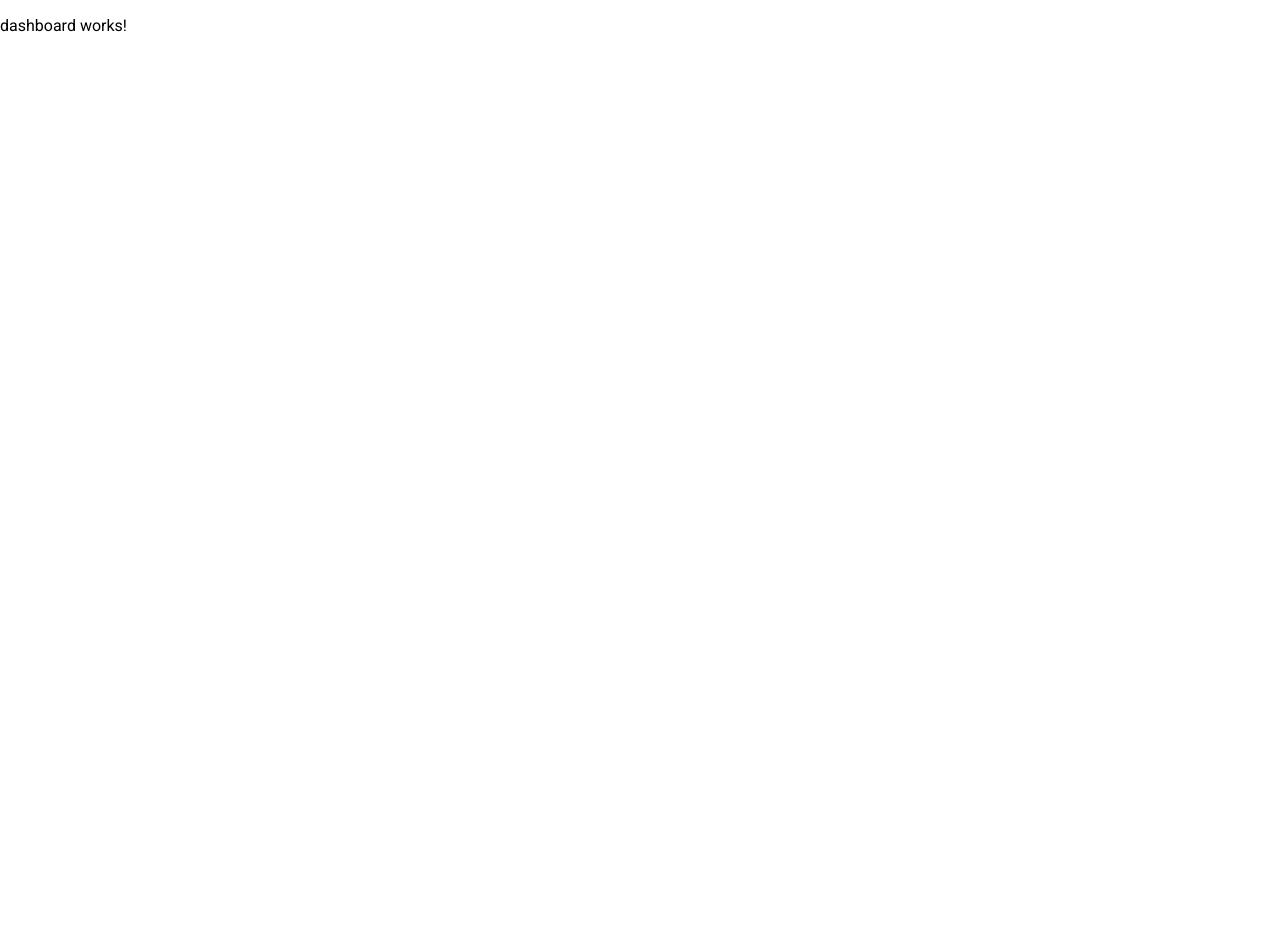
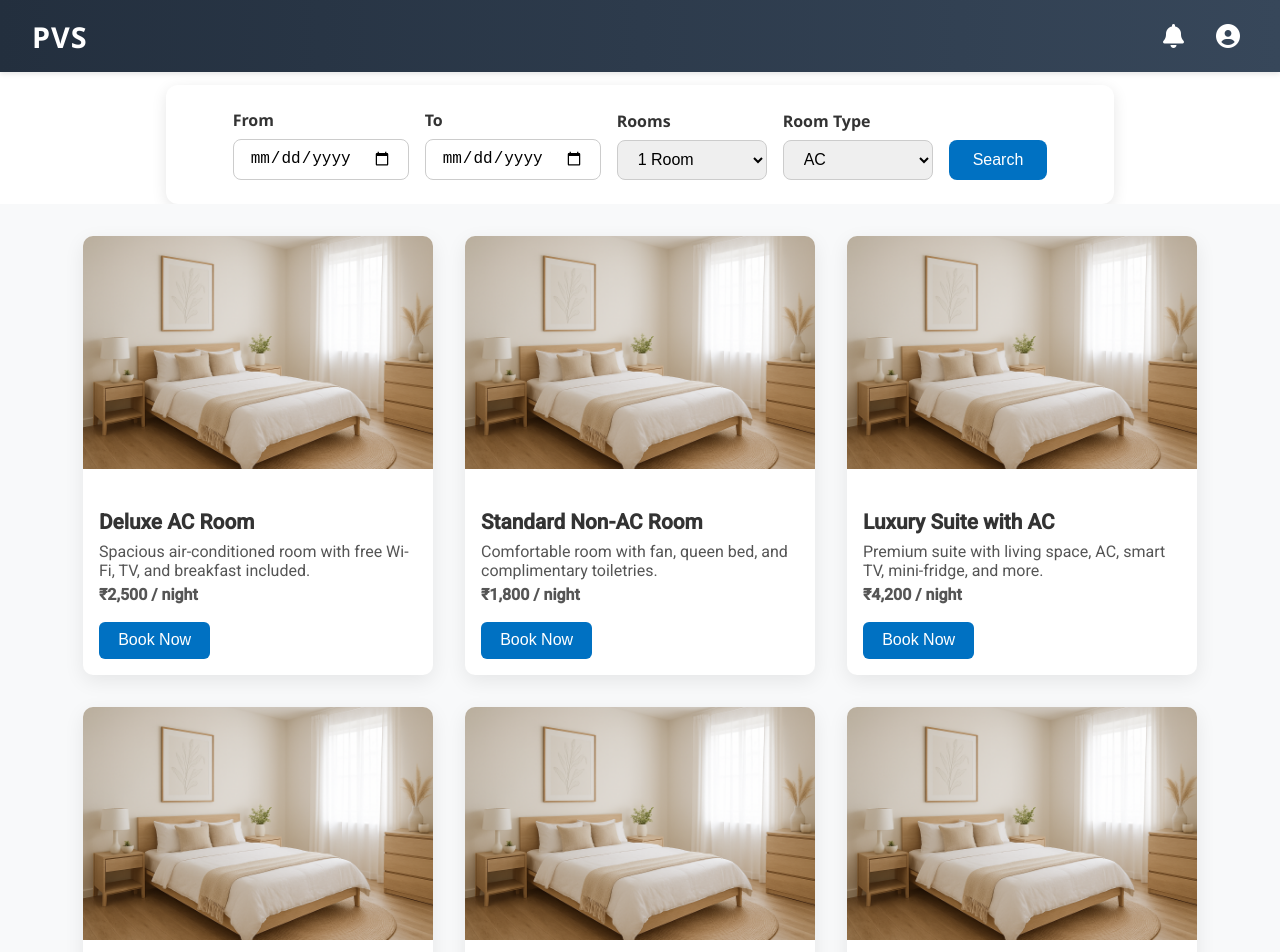
Before and after one commit to Karunakarankavi/pvsfrontend, an Angular app: page /dashboard in a window 1280 px wide. Shown: the top 952 px of the page. Before the commit the page ends 816 px from the top, so only its background shows below. Built offline with nearby package versions, Linux system fonts and the light colour scheme; no server answers.

Commit message:
login and user save done

```diff
--- a/src/app/dashboard/dashboard.component.css
+++ b/src/app/dashboard/dashboard.component.css
@@ -0,0 +1,165 @@
+/* Common style for header */
+.app-header {
+  display: flex;
+  justify-content: space-between;
+  align-items: center;
+  padding: 1rem 2rem;
+  background: linear-gradient(90deg, #232f3e, #37475a);
+  color: white;
+  font-family: "Segoe UI", sans-serif;
+  box-shadow: 0 2px 5px rgba(0, 0, 0, 0.1);
+}
+
+.brand {
+  font-size: 1.8rem;
+  font-weight: bold;
+  letter-spacing: 1px;
+}
+
+.auth-actions {
+  display: flex;
+  gap: 1rem;
+}
+
+/* Style for icon buttons */
+.icon-btn {
+  background: transparent;
+  border: none;
+  font-size: 1.5rem;
+  color: white;
+  cursor: pointer;
+  display: flex;
+  align-items: center;
+  justify-content: center;
+  padding: 0.5rem;
+  border-radius: 50%;
+  transition: background 0.3s ease;
+}
+
+/* Optional: Add subtle hover effect */
+.icon-btn:hover {
+  background-color: rgba(255, 255, 255, 0.1);
+}
+
+.hotel-search-bar {
+  display: flex;
+  flex-wrap: wrap;
+  gap: 1rem;
+  background: #ffffff;
+  padding: 1.5rem;
+  border-radius: 12px;
+  box-shadow: 0 4px 15px rgba(0, 0, 0, 0.1);
+  justify-content: center;
+  align-items: flex-end;
+  max-width: 900px;
+  margin: auto;
+  font-family: "Segoe UI", sans-serif;
+  margin-top: 1%;
+}
+
+.field {
+  display: flex;
+  flex-direction: column;
+  min-width: 150px;
+}
+
+.field label {
+  margin-bottom: 0.5rem;
+  font-weight: 600;
+  color: #333;
+}
+
+.input {
+  padding: 0.6rem 1rem;
+  border: 1px solid #ccc;
+  border-radius: 8px;
+  font-size: 1rem;
+  outline: none;
+  transition: border-color 0.3s;
+}
+
+.input:focus {
+  border-color: #0071c2;
+}
+
+.search-btn {
+  background-color: #0071c2;
+  color: white;
+  border: none;
+  padding: 0.7rem 1.5rem;
+  font-size: 1rem;
+  border-radius: 8px;
+  cursor: pointer;
+  transition: background-color 0.3s ease;
+}
+
+.search-btn:hover {
+  background-color: #005b9e;
+}
+
+/* room list */
+
+.room-list {
+  display: flex;
+  flex-wrap: wrap;
+  gap: 2rem;
+  padding: 2rem;
+  justify-content: center;
+  background-color: #f8f9fa;
+  overflow: auto;
+}
+
+.room-card {
+  background-color: #fff;
+  border-radius: 10px;
+  box-shadow: 0 6px 20px rgba(0, 0, 0, 0.08);
+  overflow: hidden;
+  max-width: 350px;
+  transition: transform 0.3s ease;
+}
+
+.room-card:hover {
+  transform: translateY(-5px);
+}
+
+.room-card img {
+  width: 100%;
+  height: auto;
+  object-fit: cover;
+}
+
+.room-info {
+  padding: 1rem;
+}
+
+.room-info h3 {
+  font-size: 1.3rem;
+  margin-bottom: 0.5rem;
+  color: #333;
+}
+
+.room-info p {
+  margin: 0.3rem 0;
+  color: #555;
+}
+
+.price {
+  font-weight: bold;
+  color: #0071c2;
+}
+
+.book-btn {
+  margin-top: 0.8rem;
+  background-color: #0071c2;
+  color: white;
+  border: none;
+  padding: 0.6rem 1.2rem;
+  font-size: 1rem;
+  border-radius: 6px;
+  cursor: pointer;
+  transition: background 0.3s ease;
+}
+
+.book-btn:hover {
+  background-color: #005b9e;
+}
--- a/src/app/dashboard/dashboard.component.html
+++ b/src/app/dashboard/dashboard.component.html
@@ -1 +1,121 @@
-<p>dashboard works!</p>
+<!-- HEADER -->
+<header class="app-header">
+  <div class="brand">PVS</div>
+  <nav class="auth-actions">
+    <button class="icon-btn" aria-label="Notifications">
+      <i class="fas fa-bell"></i>
+    </button>
+    <button class="icon-btn" aria-label="User Profile">
+      <i class="fas fa-user-circle"></i>
+    </button>
+  </nav>
+</header>
+
+<!-- SEARCH BAR -->
+<div class="hotel-search-bar">
+  <div class="field">
+    <label>From</label>
+    <input type="date" class="input" />
+  </div>
+
+  <div class="field">
+    <label>To</label>
+    <input type="date" class="input" />
+  </div>
+
+  <div class="field">
+    <label>Rooms</label>
+    <select class="input">
+      <option value="1">1 Room</option>
+      <option value="2">2 Rooms</option>
+      <option value="3">3 Rooms</option>
+    </select>
+  </div>
+
+  <div class="field">
+    <label>Room Type</label>
+    <select class="input">
+      <option value="ac">AC</option>
+      <option value="non-ac">Non-AC</option>
+    </select>
+  </div>
+
+  <button class="search-btn">Search</button>
+</div>
+
+<!-- ROOM LISTING SECTION -->
+<div class="room-list">
+  <div class="room-card">
+    <img src="assets/img/room-clean.png" alt="Room Image" />
+    <div class="room-info">
+      <h3>Deluxe AC Room</h3>
+      <p>Spacious air-conditioned room with free Wi-Fi, TV, and breakfast included.</p>
+      <p class="price">₹2,500 / night</p>
+      <button class="book-btn">Book Now</button>
+    </div>
+  </div>
+
+  <div class="room-card">
+    <img src="assets/img/room-clean.png" alt="Room Image" />
+    <div class="room-info">
+      <h3>Standard Non-AC Room</h3>
+      <p>Comfortable room with fan, queen bed, and complimentary toiletries.</p>
+      <p class="price">₹1,800 / night</p>
+      <button class="book-btn">Book Now</button>
+    </div>
+  </div>
+
+  <div class="room-card">
+    <img src="assets/img/room-clean.png" alt="Room Image" />
+    <div class="room-info">
+      <h3>Luxury Suite with AC</h3>
+      <p>Premium suite with living space, AC, smart TV, mini-fridge, and more.</p>
+      <p class="price">₹4,200 / night</p>
+      <button class="book-btn">Book Now</button>
+    </div>
+  </div>
+
+
+  <div class="room-card">
+    <img src="assets/img/room-clean.png" alt="Room Image" />
+    <div class="room-info">
+      <h3>Luxury Suite with AC</h3>
+      <p>Premium suite with living space, AC, smart TV, mini-fridge, and more.</p>
+      <p class="price">₹4,200 / night</p>
+      <button class="book-btn">Book Now</button>
+    </div>
+  </div>
+
+
+  <div class="room-card">
+    <img src="assets/img/room-clean.png" alt="Room Image" />
+    <div class="room-info">
+      <h3>Luxury Suite with AC</h3>
+      <p>Premium suite with living space, AC, smart TV, mini-fridge, and more.</p>
+      <p class="price">₹4,200 / night</p>
+      <button class="book-btn">Book Now</button>
+    </div>
+  </div>
+
+
+  <div class="room-card">
+    <img src="assets/img/room-clean.png" alt="Room Image" />
+    <div class="room-info">
+      <h3>Luxury Suite with AC</h3>
+      <p>Premium suite with living space, AC, smart TV, mini-fridge, and more.</p>
+      <p class="price">₹4,200 / night</p>
+      <button class="book-btn">Book Now</button>
+    </div>
+  </div>
+
+
+  <div class="room-card">
+    <img src="assets/img/room-clean.png" alt="Room Image" />
+    <div class="room-info">
+      <h3>Luxury Suite with AC</h3>
+      <p>Premium suite with living space, AC, smart TV, mini-fridge, and more.</p>
+      <p class="price">₹4,200 / night</p>
+      <button class="book-btn">Book Now</button>
+    </div>
+  </div>
+</div>
--- a/src/app/landing/landing.component.ts
+++ b/src/app/landing/landing.component.ts
@@ -16,10 +16,21 @@ export class LandingComponent {
 
 
 openAuthDialog() {
-  this.dialog.open(AuthDialogComponent, {
-    width: '40%',
-    height : '60%',
+  const dialogRef = this.dialog.open(AuthDialogComponent, {
+  width: '40%',
+  height: '60%',
+});
 
-  });
+dialogRef.afterClosed().subscribe(result => {
+  console.log(result)
+  if(result){
+    this.openAuthDialog()
+  }
+  console.log('The dialog was closed');
+  // Handle the result here
+});
+
+
+
 }
 }
--- a/src/index.html
+++ b/src/index.html
@@ -8,6 +8,8 @@
   <link rel="icon" type="image/x-icon" href="favicon.ico">
   <link href="https://fonts.googleapis.com/css2?family=Roboto:wght@300;400;500&display=swap" rel="stylesheet">
   <link href="https://fonts.googleapis.com/icon?family=Material+Icons" rel="stylesheet">
+  <link rel="stylesheet" href="https://cdnjs.cloudflare.com/ajax/libs/font-awesome/6.4.0/css/all.min.css" />
+
 </head>
 <body class="mat-typography">
   <app-root></app-root>
--- a/src/shared/auth-dialog/auth-dialog.component.ts
+++ b/src/shared/auth-dialog/auth-dialog.component.ts
@@ -61,7 +61,30 @@ export class AuthDialogComponent {
         }
       });
     } else {
-      // Handle login if needed
+      console.log("else")
+      this.apiService.signin(username, password).subscribe({
+        next: (res:any) => {
+          window.sessionStorage.setItem("accessToken" , res.AuthenticationResult.AccessToken )
+          let body = {
+            name : this.userEmail
+           }
+           this.apiService.saveUser(body).subscribe({
+        next: (res:any) => {
+
+        },
+        error: (err:any) => {
+        }
+      });
+          this.dialogRef.close()
+          this.router.navigate(['/dashboard']);
+
+        },
+        error: (err:any) => {
+          console.error('Signup failed', err);
+          alert('Signup failed: ' + err.error?.message || 'Unknown error');
+        }
+      });
+
     }
   }
 
@@ -70,9 +93,28 @@ export class AuthDialogComponent {
 
     this.apiService.verify(this.userEmail, code).subscribe({
       next: (res:any) => {
-        console.log('Verification success', res);
-        this.dialogRef.close();
-        this.router.navigate(['/dashboard']);
+        this.apiService.signin(this.userEmail, this.password).subscribe({
+        next: (res:any) => {
+          window.sessionStorage.setItem("accessToken" , res.AuthenticationResult.AccessToken )
+           let body = {
+            name : this.userEmail
+           }
+          this.apiService.saveUser(body).subscribe({
+        next: (res:any) => {
+
+        },
+        error: (err:any) => {
+        }
+      });
+          this.dialogRef.close()
+          this.router.navigate(['/dashboard']);
+
+        },
+        error: (err:any) => {
+          console.error('Signup failed', err);
+          alert('Signup failed: ' + err.error?.message || 'Unknown error');
+        }
+      });
       },
       error: (err:any) => {
         console.error('Verification failed', err);
--- a/src/shared/header/header.component.html
+++ b/src/shared/header/header.component.html
@@ -1,6 +1,6 @@
 <header class="app-header">
   <div class="brand">PVS</div>
   <nav class="auth-actions">
-       <button class="btn-create">Explore Rooms</button>
+       <button class="btn-create" (click)="openAuthDialog()">Explore Rooms</button>
   </nav>
 </header>
--- a/src/shared/header/header.component.ts
+++ b/src/shared/header/header.component.ts
@@ -1,4 +1,6 @@
 import { Component } from '@angular/core';
+import { AuthDialogComponent } from '../auth-dialog/auth-dialog.component';
+import { MatDialog } from '@angular/material/dialog';
 
 @Component({
   selector: 'app-header',
@@ -8,4 +10,16 @@ import { Component } from '@angular/core';
 })
 export class HeaderComponent {
 
+
+  constructor(private dialog: MatDialog){
+
+  }
+  openAuthDialog() {
+    this.dialog.open(AuthDialogComponent, {
+      width: '40%',
+      height : '60%',
+
+    });
+  }
+
 }
```
Also changed, not shown: src/app/api.service.ts (+45 -11 lines).
